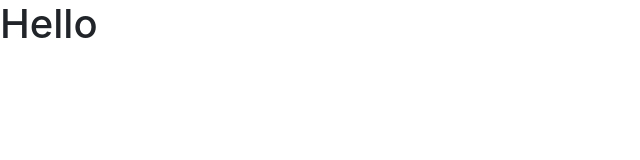
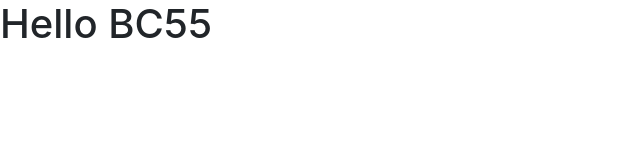
Before and after one commit to TraDa76/bc55_demogit, a plain HTML site: page index.html in a window 1280 px wide. Shown: the whole page, without its empty margins (0-640 px from the left). Drawn offline with nearby package versions, Linux system fonts and the light colour scheme.

Commit message:
test tinh nang git clone

```diff
--- a/index.html
+++ b/index.html
@@ -10,7 +10,7 @@
     <link rel="stylesheet" href="https://stackpath.bootstrapcdn.com/bootstrap/4.3.1/css/bootstrap.min.css" integrity="sha384-ggOyR0iXCbMQv3Xipma34MD+dH/1fQ784/j6cY/iJTQUOhcWr7x9JvoRxT2MZw1T" crossorigin="anonymous">
   </head>
   <body>
-    <h1>Hello</h1>
+    <h1>Hello BC55</h1>
 
     <!-- Optional JavaScript -->
     <!-- jQuery first, then Popper.js, then Bootstrap JS -->
```
